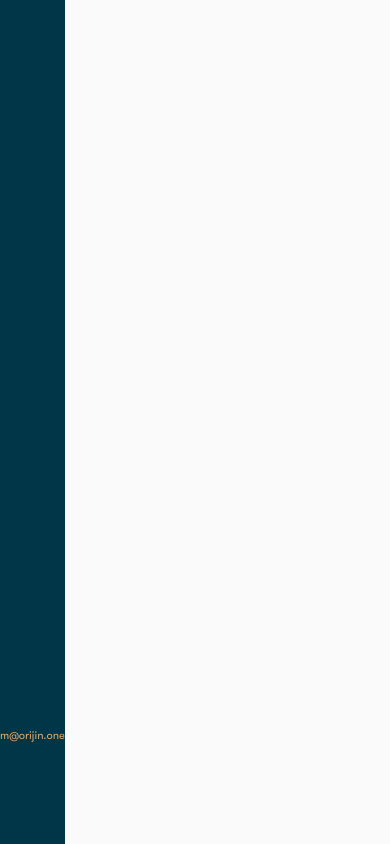
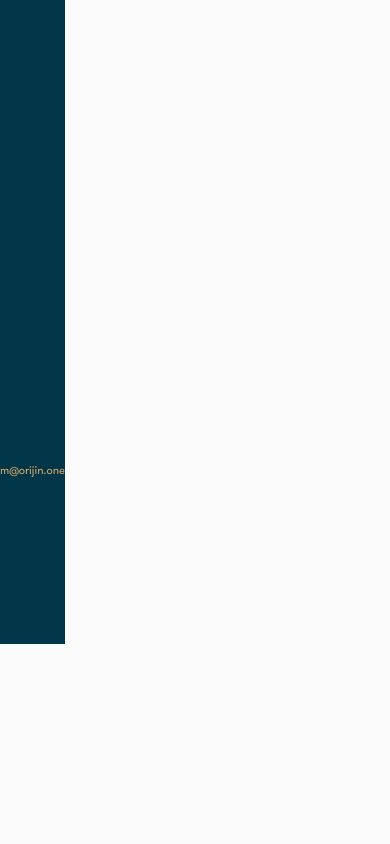
Before and after one commit to orijinone/marketing, a React app: page / in a window 390 px wide. Built offline with nearby package versions, Linux system fonts and the light colour scheme.

Commit message:
move stuff up

```diff
--- a/src/App.scss
+++ b/src/App.scss
@@ -36,7 +36,7 @@ body {
 
         .orijin {
             display: flex;
-            height: 100vh;
+            height: 70%;
             width: 100%;
             align-items: center;
         }
@@ -44,15 +44,12 @@ body {
         .footer {
             text-align: center;
             margin: 1em 0;
-
-            @media (max-width: 400px) {
-                margin-bottom: 100px;
-            }
         }
 
         // Mobile
         @media (max-width: 400px) {
             font-size: 0.7em;
+            height: calc(100vh - 200px);
         }
     }
 }
```
